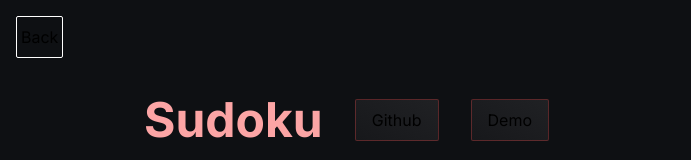
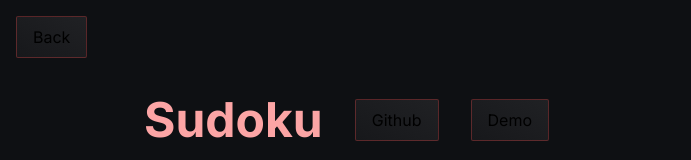
Before and after one commit to Z3ROO/portfolio, a Next.js app: page /projects/sudoku in a window 1280 px wide. Shown: the top 160 px of the page, without its empty margins (0-691 px from the left). Built offline with nearby package versions, Linux system fonts and the light colour scheme.

Commit message:
feat: restructure backButton component and re-use Button component

```diff
--- a/app/projects/[project_id]/page.tsx
+++ b/app/projects/[project_id]/page.tsx
@@ -2,7 +2,7 @@ import GetAllProjectIds from "@/util/GetAllProjectIds";
 import GetProject from "@/util/GetProject";
 import Link from "next/link"
 import Image from "next/image";
-import ClientBackBTN from "./clientBackBtn";
+import ClientBackBTN from "../../../components/clientBackBtn";
 import IconList from "../../../components/IconList";
 import { Button } from "@/components/Button";
 
@@ -22,7 +22,7 @@ export default async function ProjectPage({params, asModal}: {params: {project_i
           <ClientBackBTN />
         ) : (
         <Link className="absolute top-4 left-4" href={'/'}>
-          <button className="px-1 py-2 rounded-sm border border-white">Back</button>
+          <Button className="">Back</Button>
         </Link>
         )
       }
--- a/app/projects/[project_id]/clientBackBtn.tsx
+++ b/components/clientBackBtn.tsx
@@ -1,14 +1,15 @@
 'use client'
 
 import { useRouter } from "next/navigation"
+import { Button } from "./Button";
 
 export default function ClientBackBTN() {
   const router = useRouter();
   return (
-    <button className="absolute top-4 left-4 px-1 py-2 rounded-sm border border-white"
+    <Button className="absolute top-4 left-4"
       onClick={() => {
         router.back()
       }}
-    >Back</button>
+    >Back</Button>
   )
 }
```
